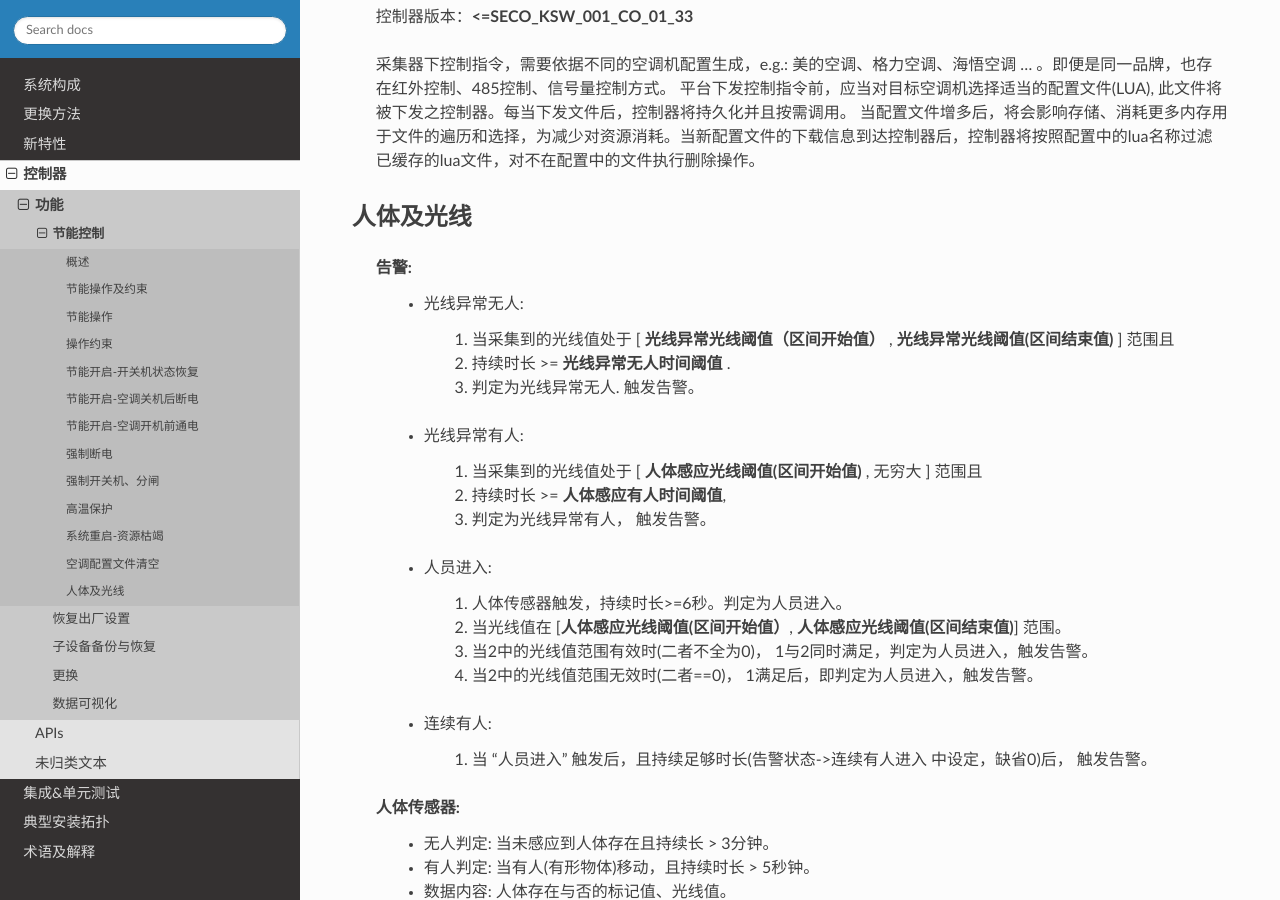
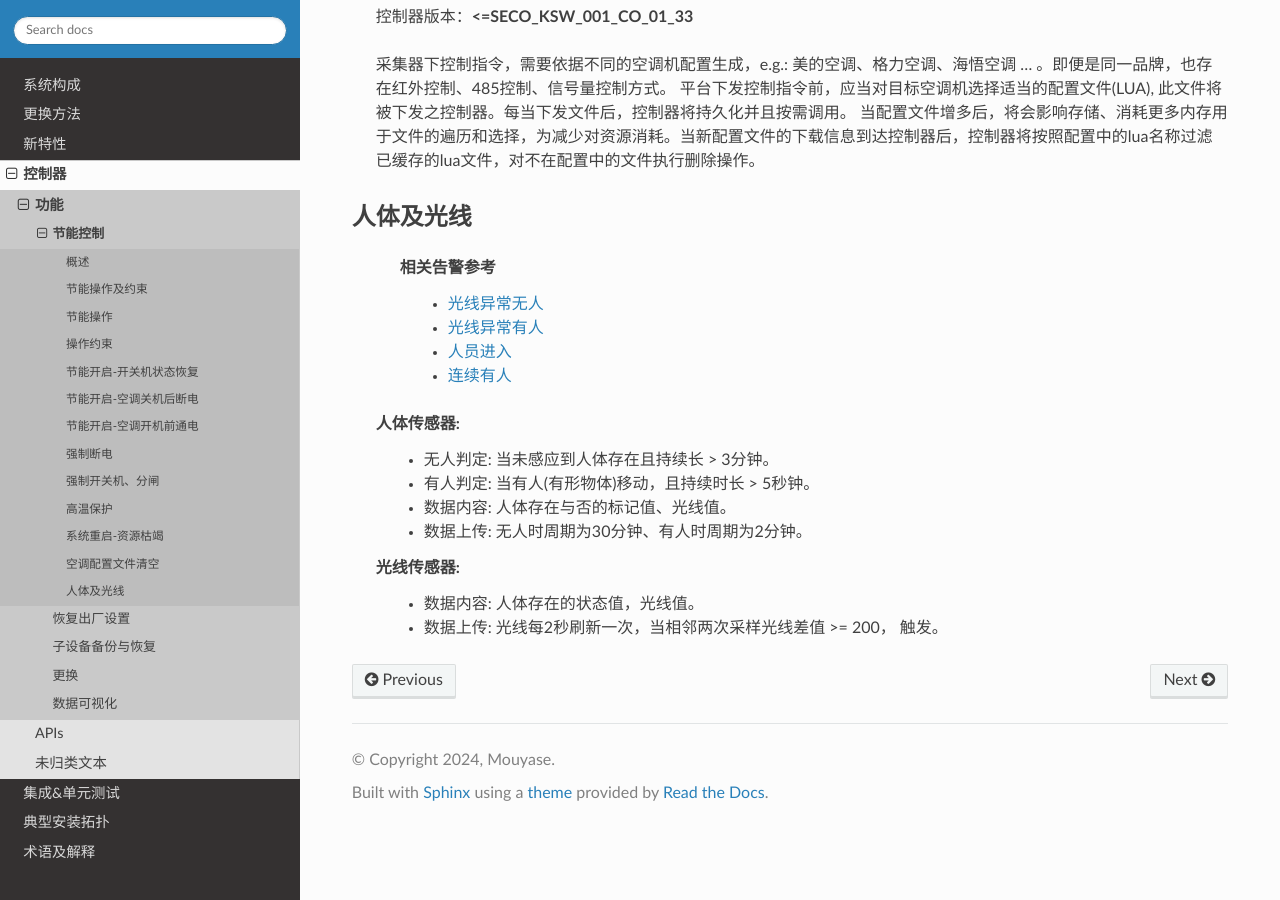
Before and after one commit to Muatrack/ControllerDocs, a Sphinx documentation site: the page built from docs/source/docs/controller/functions/powersave.rst, in a window 1280 px wide and 900 px high, scrolled down 5044 px. Built offline with Sphinx 7.4.7 and the Read the Docs theme 3.1.0, drawn with Linux system fonts in a browser that asks for light colours.

Commit message:
增加 告警文档

```diff
--- a/docs/source/docs/controller/functions/powersave.rst
+++ b/docs/source/docs/controller/functions/powersave.rst
@@ -205,29 +205,11 @@
 人体及光线
 ===========
 
-        告警:
-			* 光线异常无人:
-
-				#. 当采集到的光线值处于 [ **光线异常光线阈值（区间开始值）** , **光线异常光线阈值(区间结束值)** ] 范围且
-				#. 持续时长 >= **光线异常无人时间阈值** .
-				#. 判定为光线异常无人. 触发告警。
-
-			* 光线异常有人:
-
-				#. 当采集到的光线值处于 [ **人体感应光线阈值(区间开始值)** ,  无穷大 ] 范围且
-				#. 持续时长 >= **人体感应有人时间阈值**,
-				#. 判定为光线异常有人， 触发告警。
-
-			* 人员进入:
-
-				#. 人体传感器触发，持续时长>=6秒。判定为人员进入。
-				#. 当光线值在 [**人体感应光线阈值(区间开始值）**, **人体感应光线阈值(区间结束值)**] 范围。
-				#. 当2中的光线值范围有效时(二者不全为0)， 1与2同时满足，判定为人员进入，触发告警。
-				#. 当2中的光线值范围无效时(二者==0)， 1满足后，即判定为人员进入，触发告警。
-
-			* 连续有人:
-
-				#. 当 “人员进入” 触发后，且持续足够时长(告警状态->连续有人进入 中设定，缺省0)后， 触发告警。
+		相关告警参考
+			* :ref:`光线异常无人`
+			* :ref:`光线异常有人`
+			* :ref:`人员进入`
+			* :ref:`连续有人`
 
         人体传感器:
 			* 无人判定: 当未感应到人体存在且持续长 > 3分钟。
```
Also changed, not shown: docs/source/docs/controller/functions/alert.rst (added, +29 -0 lines).
